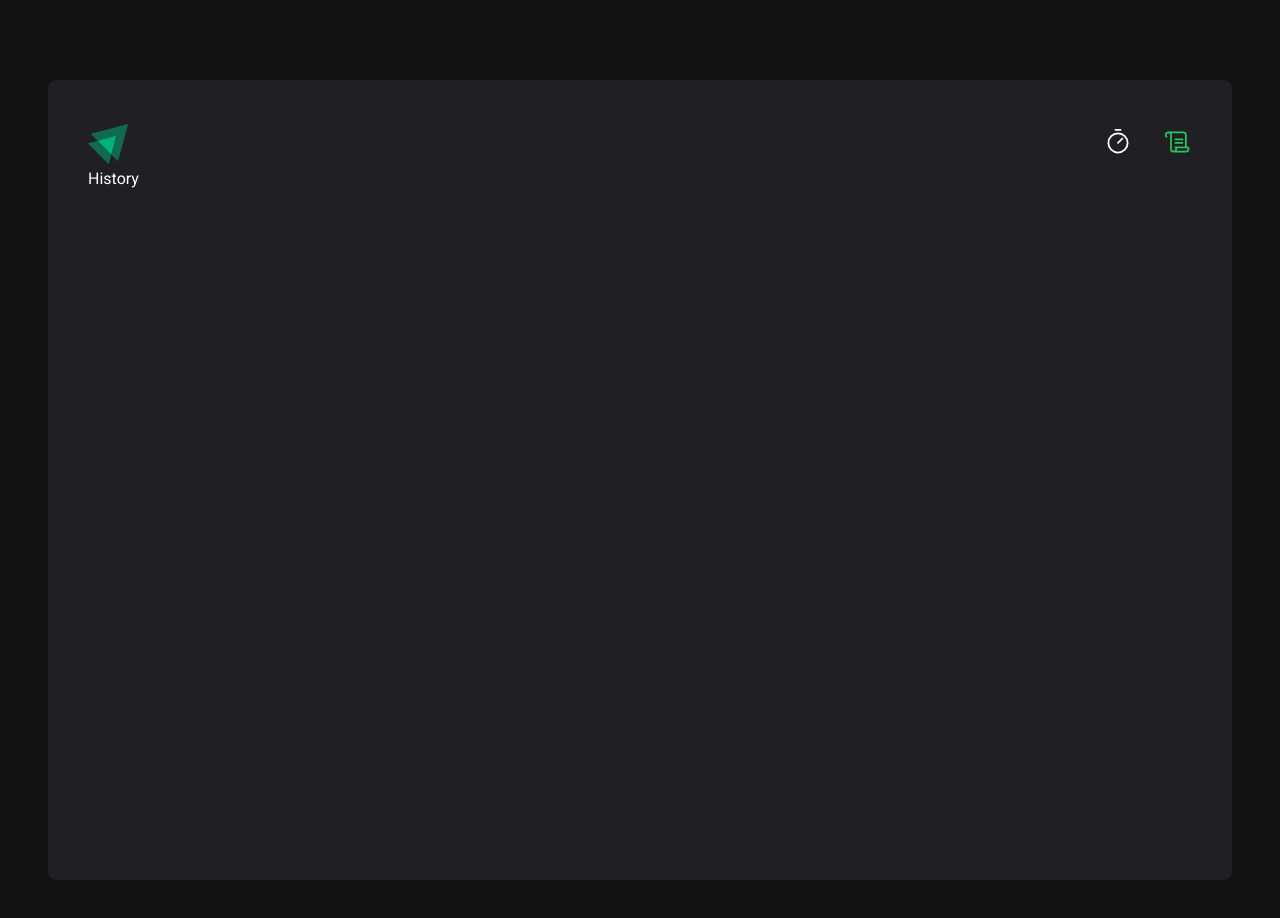
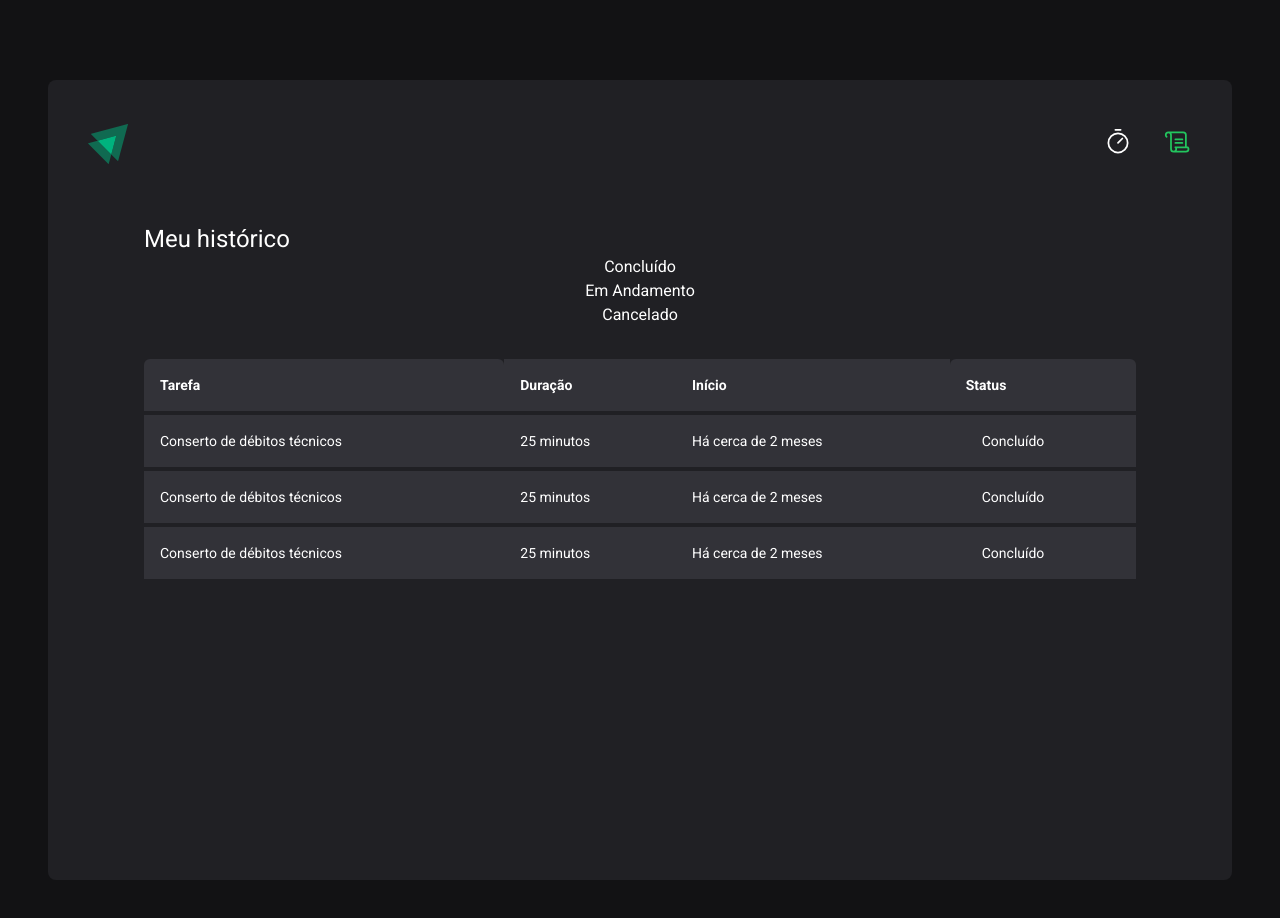
Before and after one commit to ViniciusOliver-stack/Ignite-React, a React (Vite) app in the folder 02-ignite-timer/: page /history in a window 1280 px wide. Shown: the top 918 px of the page. Built offline with nearby package versions, Linux system fonts and the light colour scheme.

Commit message:
feat: create component History

```diff
--- a/02-ignite-timer/src/pages/history/index.tsx
+++ b/02-ignite-timer/src/pages/history/index.tsx
@@ -1,3 +1,112 @@
+import { useState } from 'react'
+
 export function History() {
-  return <h1>History</h1>
+  const [colorStatus, setColorStatus] = useState('Concluído')
+
+  const getStatusColor = () => {
+    switch (colorStatus) {
+      case 'Concluído':
+        return 'bg-green-500'
+      case 'Em andamento':
+        return 'bg-yellow-500'
+      case 'Cancelado':
+        return 'bg-red-500'
+      default:
+        return 'bg-gray-500'
+    }
+  }
+
+  const handleChangeStatus = (novoStatus: string) => {
+    setColorStatus(novoStatus)
+  }
+
+  return (
+    <main className="flex-1 md:p-14 flex flex-col">
+      <h1 className="text-2xl text-gray_color-100">Meu histórico</h1>
+
+      <button onClick={() => handleChangeStatus('Concluído')}>Concluído</button>
+      <button onClick={() => handleChangeStatus('Em andamento')}>
+        Em Andamento
+      </button>
+      <button onClick={() => handleChangeStatus('Cancelado')}>Cancelado</button>
+
+      <div className="flex-1 overflow-auto mt-8">
+        <table className="w-full min-w-[600px] border-collapse">
+          <thead>
+            <tr>
+              <th className="bg-gray_color-600 p-4 text-left text-gray_color-100 text-sm rounded-t-md pl-4">
+                Tarefa
+              </th>
+              <th className="bg-gray_color-600 p-4 text-left text-gray_color-100 text-sm">
+                Duração
+              </th>
+              <th className="bg-gray_color-600 p-4 text-left text-gray_color-100 text-sm">
+                Início
+              </th>
+              <th className="bg-gray_color-600 p-4 text-left text-gray_color-100 text-sm rounded-t-md pr-4">
+                Status
+              </th>
+            </tr>
+          </thead>
+
+          <tbody>
+            <td className="bg-gray_color-600 border-t-4 border-gray_color-700 p-4 text-sm">
+              Conserto de débitos técnicos
+            </td>
+            <td className="bg-gray_color-600 border-t-4 border-gray_color-700 p-4 text-sm">
+              25 minutos
+            </td>
+            <td className="bg-gray_color-600 border-t-4 border-gray_color-700 p-4 text-sm">
+              Há cerca de 2 meses
+            </td>
+            <td className="bg-gray_color-600 border-t-4 border-gray_color-700 p-4 text-sm">
+              <span
+                className={`before:${getStatusColor()} before:content-[''] before:block before:h-2 before:w-2 before:rounded-lg flex items-center gap-2`}
+              >
+                {colorStatus}
+              </span>
+            </td>
+          </tbody>
+
+          <tbody>
+            <td className="bg-gray_color-600 border-t-4 border-gray_color-700 p-4 text-sm">
+              Conserto de débitos técnicos
+            </td>
+            <td className="bg-gray_color-600 border-t-4 border-gray_color-700 p-4 text-sm">
+              25 minutos
+            </td>
+            <td className="bg-gray_color-600 border-t-4 border-gray_color-700 p-4 text-sm">
+              Há cerca de 2 meses
+            </td>
+            <td className="bg-gray_color-600 border-t-4 border-gray_color-700 p-4 text-sm">
+              <span
+                className={`before:${getStatusColor()} before:content-[''] before:block before:h-2 before:w-2 before:rounded-lg flex items-center gap-2`}
+              >
+                {colorStatus}
+              </span>
+            </td>
+          </tbody>
+
+          <tbody>
+            <td className="bg-gray_color-600 border-t-4 border-gray_color-700 p-4 text-sm">
+              Conserto de débitos técnicos
+            </td>
+            <td className="bg-gray_color-600 border-t-4 border-gray_color-700 p-4 text-sm">
+              25 minutos
+            </td>
+            <td className="bg-gray_color-600 border-t-4 border-gray_color-700 p-4 text-sm">
+              Há cerca de 2 meses
+            </td>
+            <td className="bg-gray_color-600 border-t-4 border-gray_color-700 p-4 text-sm">
+              <span
+                className={`before:${getStatusColor()} before:content-[''] before:block before:h-2 before:w-2 before:rounded-lg flex items-center gap-2`}
+              >
+                {colorStatus}
+              </span>
+            </td>
+          </tbody>
+        </table>
+      </div>
+    </main>
+  )
 }
```
